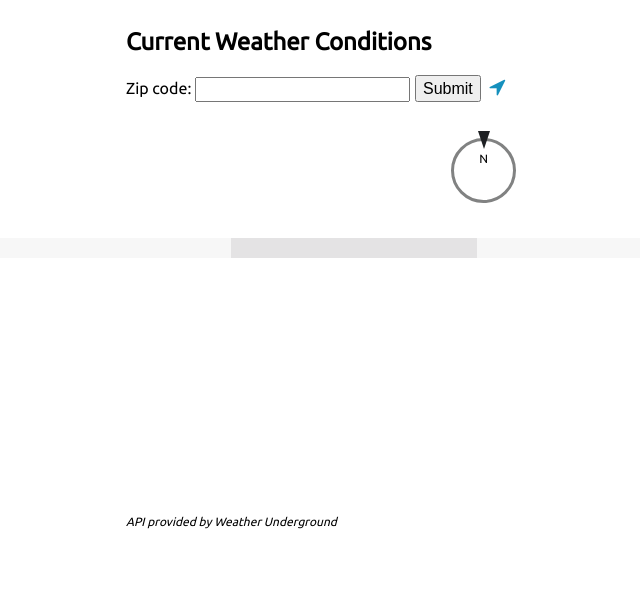
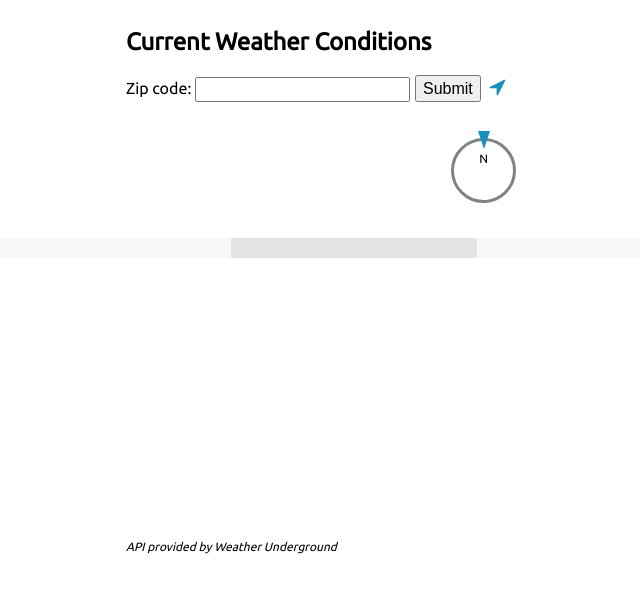
Before and after one commit to Dodenbier-Robbie/dodenbier-robbie.github.io, a PHP site: page /cit261/project.html in a window 1280 px wide. Shown: the top 593 px of the page, without its empty margins (22-662 px from the left). Run offline with PHP 8.4, Linux system fonts and the light colour scheme.

Commit message:
Project HTML

```diff
--- a/cit261/scripts/location.js
+++ b/cit261/scripts/location.js
@@ -120,6 +120,7 @@ function weatherForecastJSON(lat, long) {
     } else {
         localStorage.setItem("latitude", 40.351456);
         localStorage.setItem("longitude", -111.724213);
+        location.reload();
     }
 xhttp.send();
 }
--- a/cit261/styles/project.css
+++ b/cit261/styles/project.css
@@ -101,12 +101,13 @@ border-radius: 50%;
     position: relative;
     box-sizing: content-box;
 }
+
 .arrow {
     width: 0;
     height: 0;
     border-left: 6px solid transparent;
     border-right: 6px solid transparent;
-    border-top: 18px solid #1E2023;
+    border-top: 18px solid #1590bd;
     position: absolute;
     left: 23.5px;
     top: -10px;
@@ -151,7 +152,7 @@ border-radius: 50%;
 }
 
 #apiInfo {
-    top: 515px;
+    top: 540px;
     font-size: 12px;
     font-style: italic;
     position: absolute;
```
